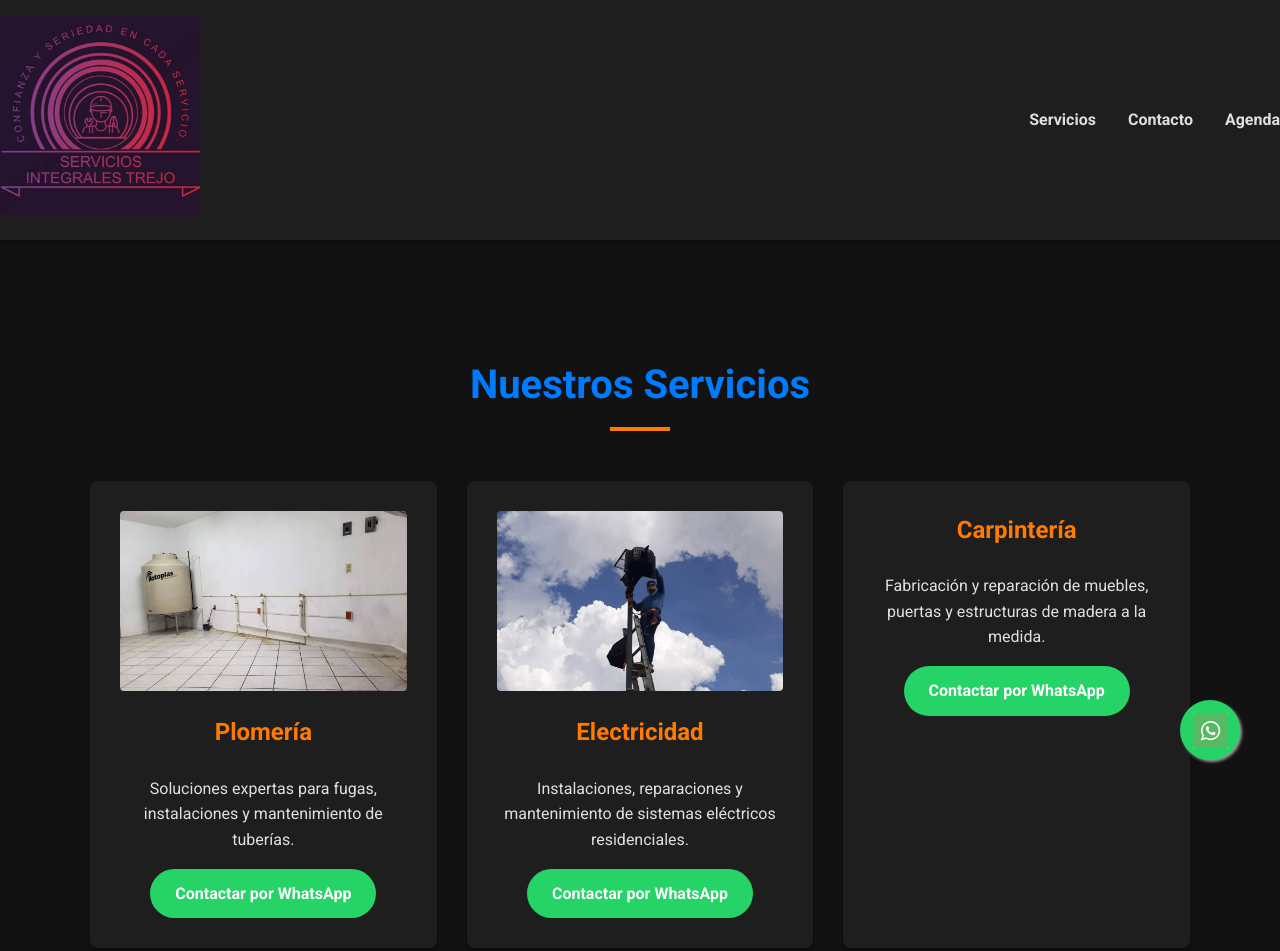
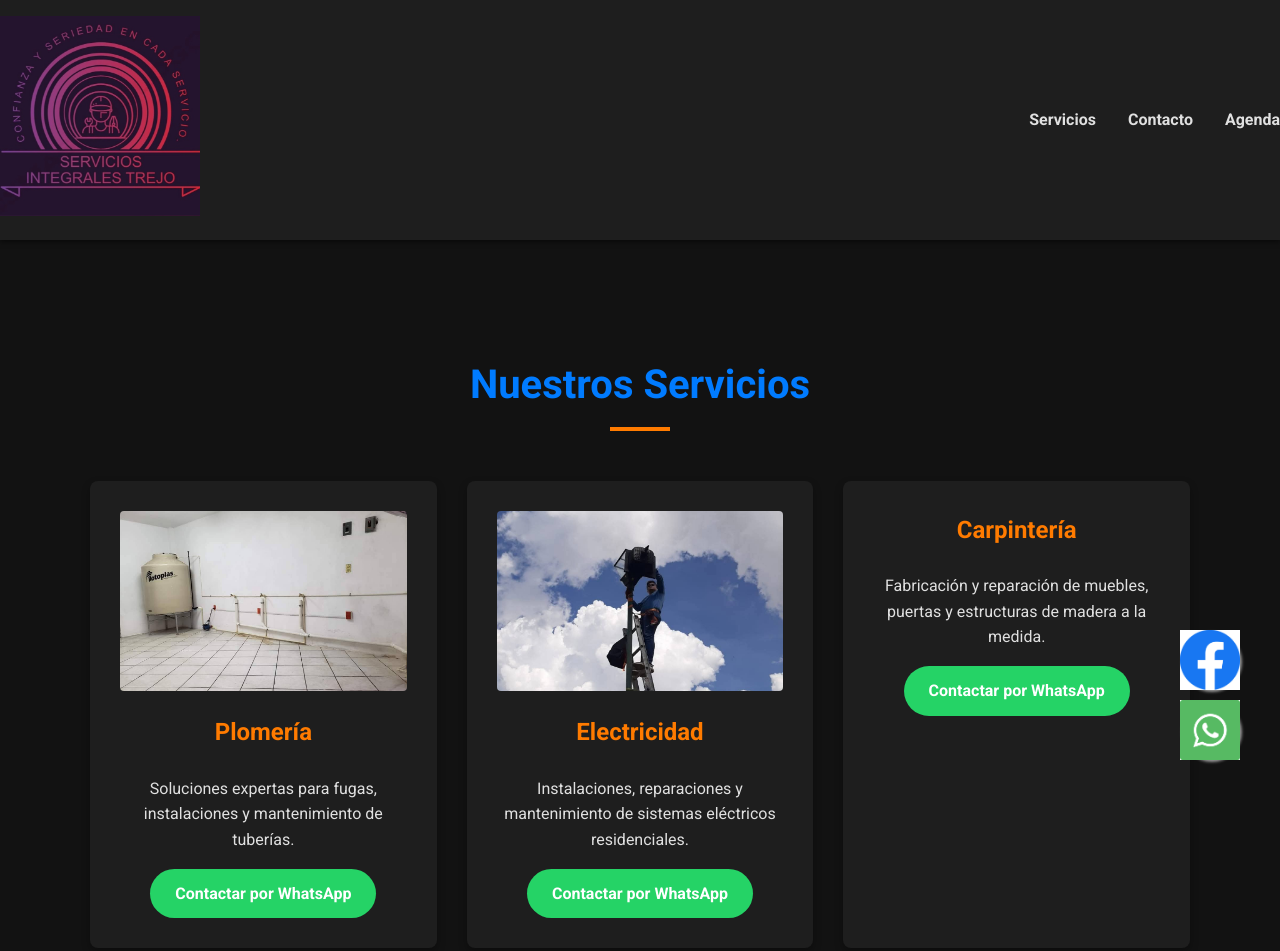
Before and after one commit to SITUPN/Servicios-Integrales-Trejo-Uruapan-2.0, a plain HTML site: page index.html in a window 1280 px wide. Shown: the top 951 px of the page. Drawn offline with Linux system fonts and the light colour scheme.

Commit message:
Update styles.css

```diff
--- a/styles.css
+++ b/styles.css
@@ -276,3 +276,48 @@ body {
     border-radius: 4px; /* Ligeras esquinas redondeadas para que coincida con la tarjeta */
     margin-bottom: 15px; /* Espacio debajo de la imagen */
 }
+/*=============================================
+=            Botones Flotantes            =
+=============================================*/
+
+/* Estilo para el botón flotante de WhatsApp (existente) */
+.whatsapp-float-btn {
+    position: fixed;
+    width: 60px;
+    height: 60px;
+    bottom: 40px;
+    right: 40px;
+    background-color: #25d366;
+    color: #FFF;
+    border-radius: 50px;
+    text-align: center;
+    font-size: 30px;
+    box-shadow: 2px 2px 3px #999;
+    z-index: 100;
+}
+
+.whatsapp-float-btn img {
+    width: 100%;
+    height: auto;
+}
+
+/* NUEVO: Estilo para el botón flotante de Facebook */
+.facebook-float-btn {
+    position: fixed;
+    width: 60px;
+    height: 60px;
+    bottom: 110px; /* Posición vertical, encima del de WhatsApp */
+    right: 40px;
+    background-color: #1877F2; /* Color azul de Facebook */
+    color: #FFF;
+    border-radius: 50px;
+    text-align: center;
+    font-size: 30px;
+    box-shadow: 2px 2px 3px #999;
+    z-index: 100;
+}
+
+.facebook-float-btn img {
+    width: 100%;
+    height: auto;
+}
```
